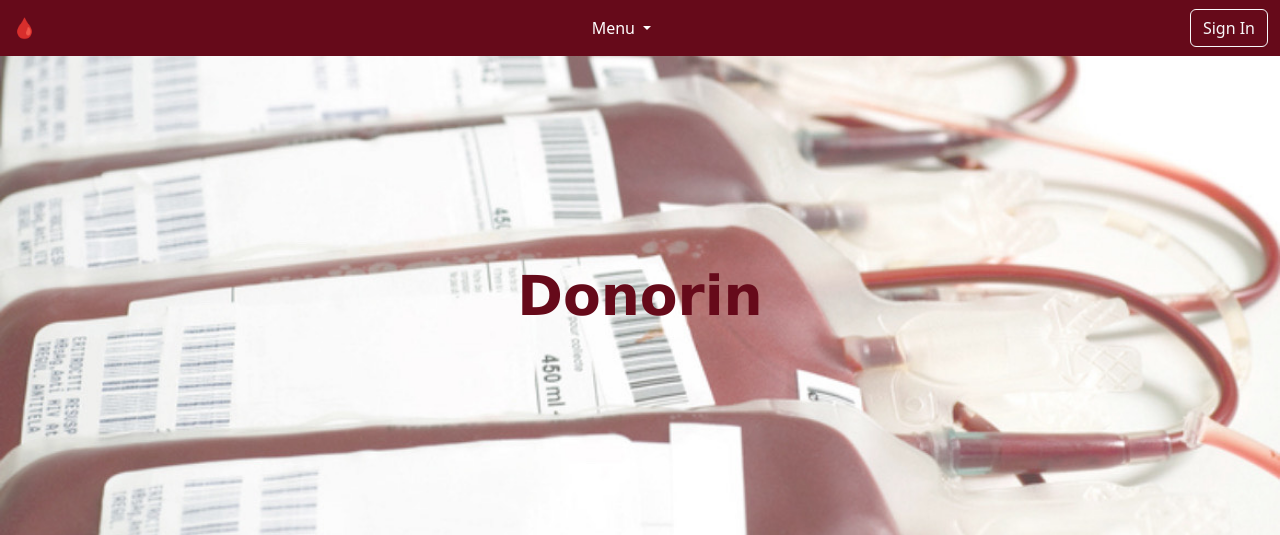
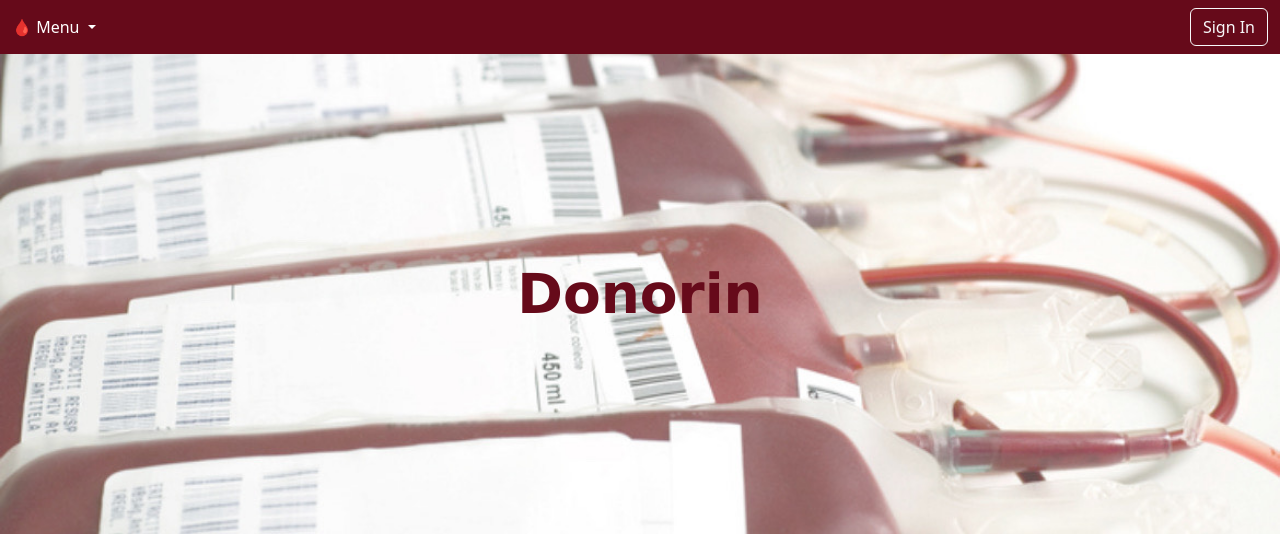
Before and after one commit to uripsubagyo/Donorin, a Django app: template landing/templates/mainPage.html in a window 1280 px wide. Shown: the top 535 px of the page. Run offline with Django 4.2, Linux system fonts and the light colour scheme; the template is opened without the code that fills it, so the values that code supplies are empty.

Commit message:
update navbar

```diff
--- a/landing/templates/mainPage.html
+++ b/landing/templates/mainPage.html
@@ -89,14 +89,9 @@
     <!-- NAVBAR TOP -->
     <nav class="navbar" style="background-color:rgb(102, 10, 26);">
         <div class="container-fluid">
-          <a class="navbar-brand">&#129656;</a>
-          <!--<form class="d-flex" role="search">
-            <a class="btn btn-outline-light" type="submit" href="{% url 'landing:addNews' %}">Sign In</a>
-          </form>-->
-
-          <li class="d-flex flex-row-reverse nav-item dropdown">
+          <li class="d-flex flex-row nav-item dropdown">
             <a style="color: white;text-align: right"class="nav-link dropdown-toggle" href="#" role="button" data-bs-toggle="dropdown" aria-expanded="false">
-              Menu
+              <span>&#129656;   </span>Menu
             </a>
             <ul class="dropdown-menu">
               <li><a class="dropdown-item" href="#">Dashboard</a></li>
@@ -163,13 +158,11 @@
         <div class = "login container d-flex flex-column justify-content-center align-items-center">
             {% for card in listDataNews %}
             <div class="card" style="width: 70rem; margin: 10px">
-            <!--<img src="{{ card.image }}" class="card-img-top" >-->
             <div class="card-body">
                 <div style="display: flex; flex-direction: row">
                     <h5 class="card-title">{{ card.title }}</h5>
                 </div>
                 <p class="card-text">{{ card.description }}</p>
-                <!--<small class="text-muted">{{ card.date }}</small>-->
             </div>
             </div>
             {% endfor %}
```
